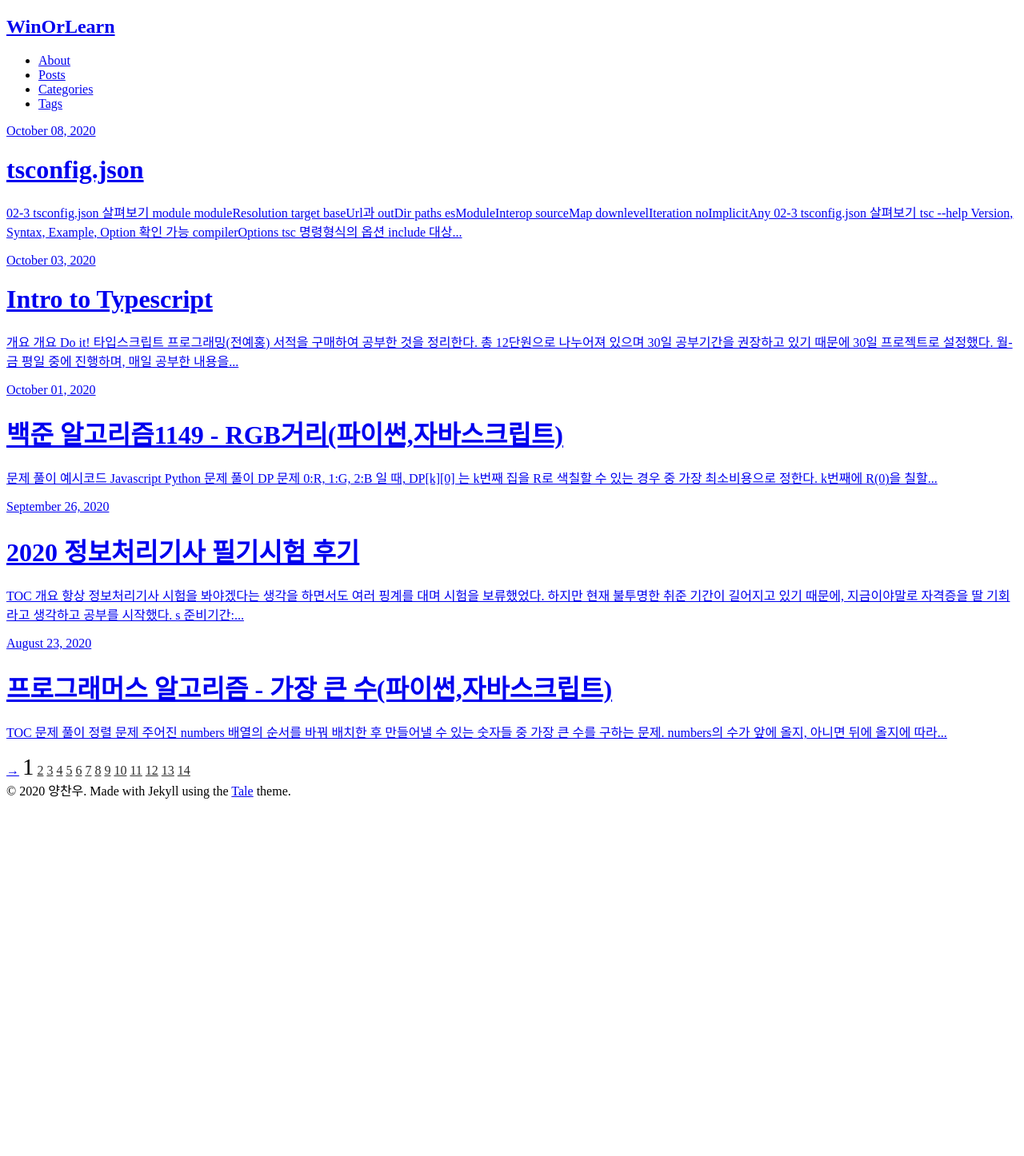
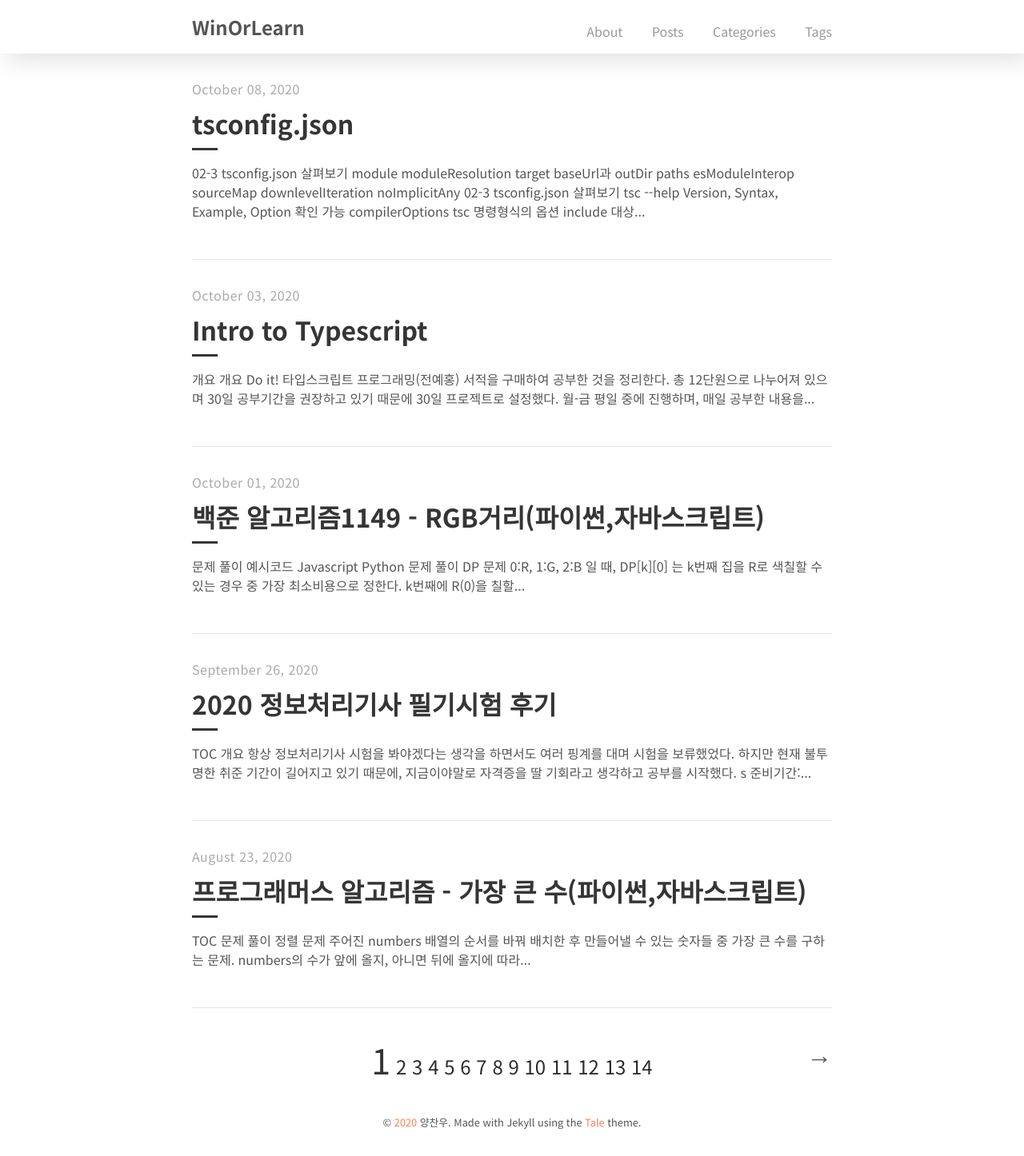
Before and after one commit to Oizys18/blog_depreciated, a Jekyll site: the page built from index.html, in a window 1280 px wide. Shown: the whole page at 80% size. Built offline with Jekyll 4.4.1, drawn with Linux system fonts in a browser that asks for light colours; the list of posts is cut into pages by our own code; before the commit the page ends 1008 px from its top, so only the background shows below that.

Commit message:
Mod head

```diff
--- a/_includes/head.html
+++ b/_includes/head.html
@@ -1,19 +1,25 @@
 <head>
+  <meta charset="UTF-8" />
+  <meta name="viewport" content="width=device-width, initial-scale=1.0" />
+  {% seo %}
+  <!-- CSS -->
+  <link rel="stylesheet" href="{{ "assets/main.css " | relative_url }}">
+  <link
+    rel="stylesheet"
+    href="https://fonts.googleapis.com/css?family=Libre+Baskerville:400,400i,700"
+  />
 
-    <meta charset="UTF-8">
-    <meta name="viewport" content="width=device-width, initial-scale=1.0"> {% seo %}
-    <!-- CSS -->
-    <link rel="stylesheet" href="{{ " /assets/main.css " | relative_url }}">
-    <link rel="stylesheet" href="https://fonts.googleapis.com/css?family=Libre+Baskerville:400,400i,700">
+  <!-- Favicon -->
+  <link rel="icon" type="image/png" sizes="32x32" href="{{ "
+  assets/favicon-32x32.png " | relative_url }}"> <link rel="icon"
+  type="image/png" sizes="16x16" href="{{ "assets/favicon-16x16.png " |
+  relative_url }}"> <link rel="apple-touch-icon" sizes="180x180" href="{{ "
+  assets/apple-icon.png " | relative_url }}">
 
-    <!-- Favicon -->
-    <link rel="icon" type="image/png" sizes="32x32" href="{{ " /assets/favicon-32x32.png " | relative_url }}">
-    <link rel="icon" type="image/png" sizes="16x16" href="{{ " /assets/favicon-16x16.png " | relative_url }}">
-    <link rel="apple-touch-icon" sizes="180x180" href="{{ " /assets/apple-icon.png " | relative_url }}">
+  <!-- RSS -->
+  {% feed_meta %}
 
-    <!-- RSS -->
-    {% feed_meta %}
-
-    <!-- Google Analytics-->
-    {% if site.google_analytics and jekyll.environment == 'production' %} {% include analytics.html %} {% endif %}
+  <!-- Google Analytics-->
+  {% if site.google_analytics and jekyll.environment == 'production' %} {%
+  include analytics.html %} {% endif %}
 </head>
```
